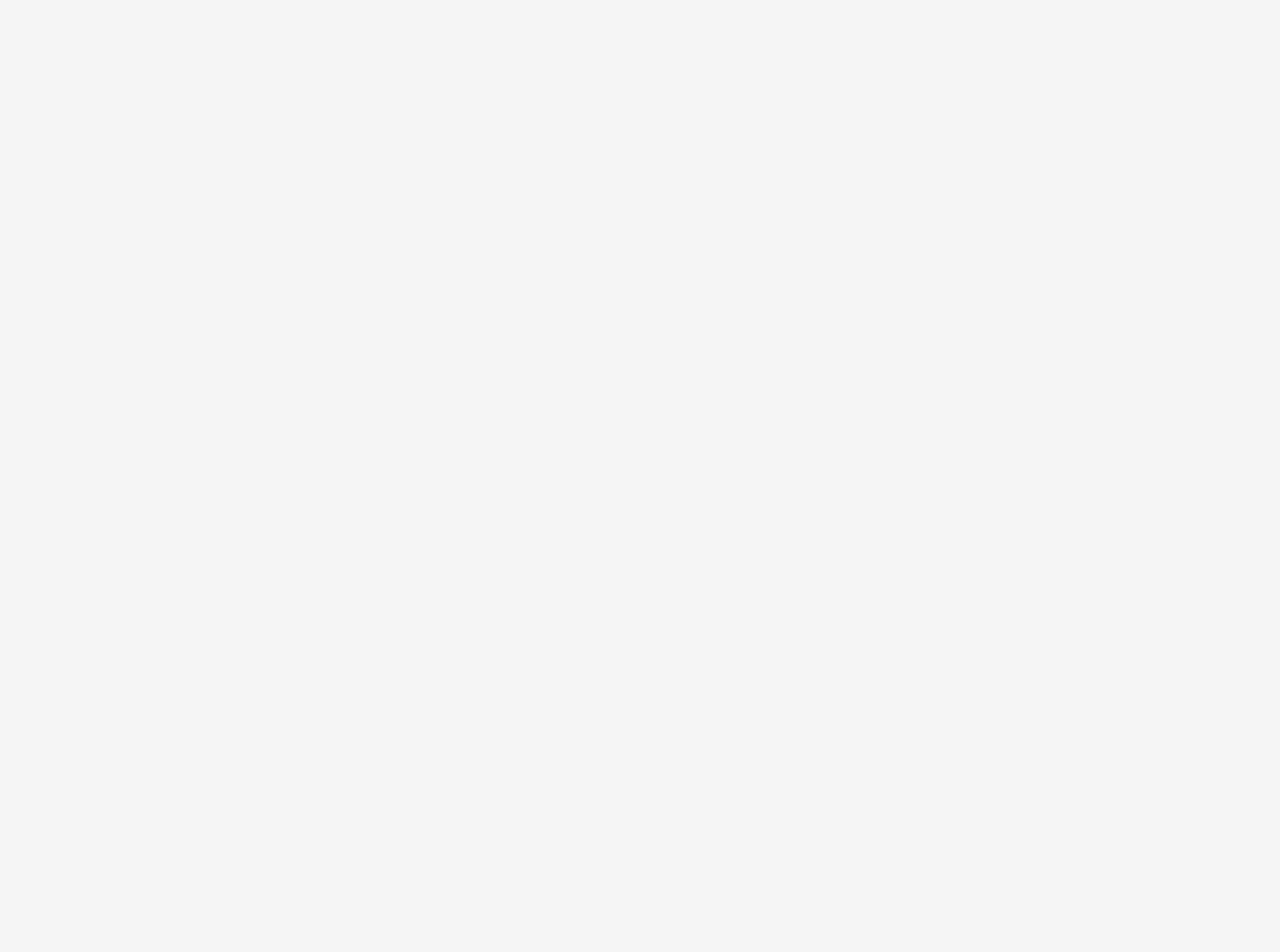
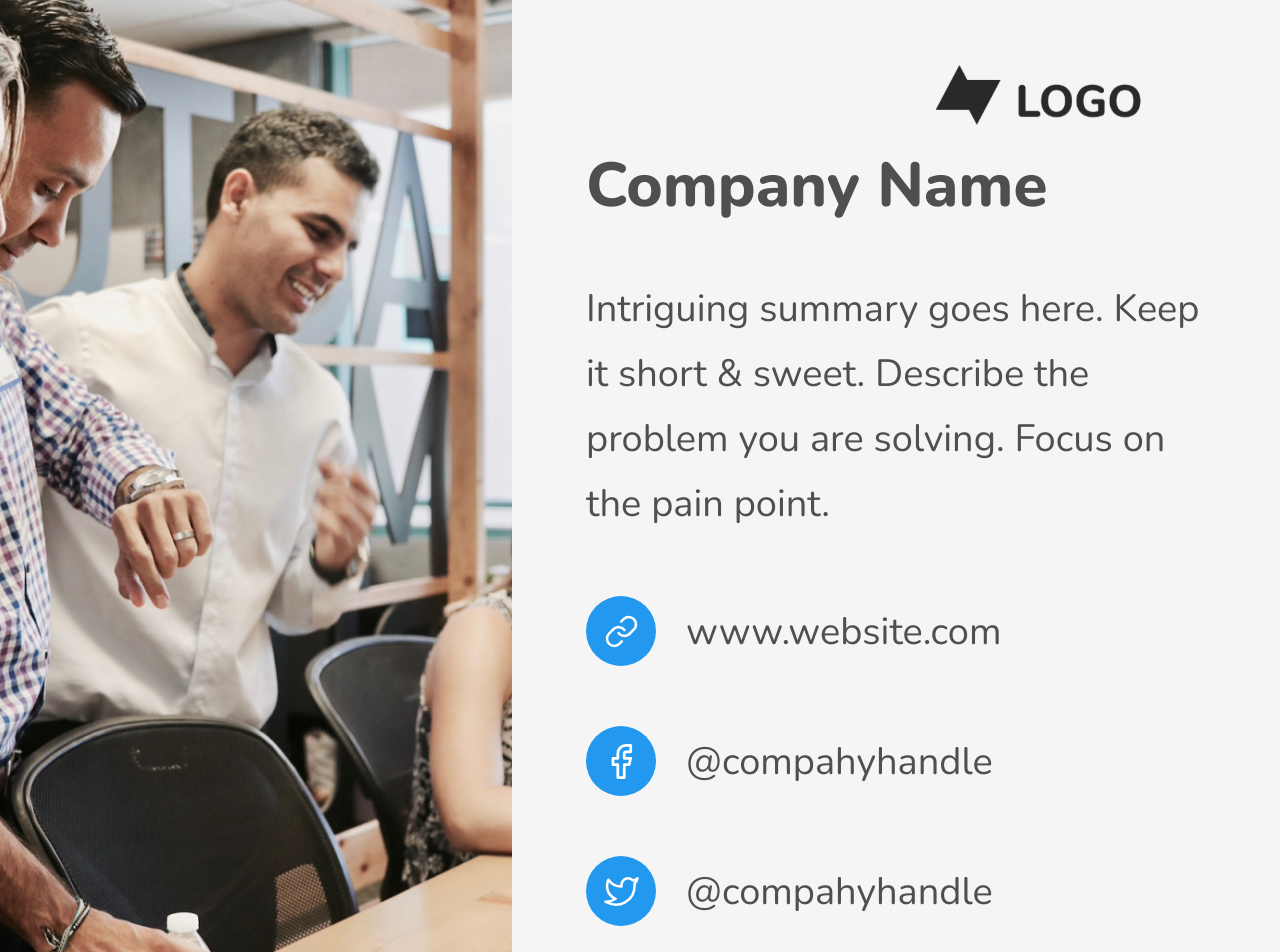
Before and after one commit to altyntsevlexus/pitch-deck-react, a React (Create React App) app: page / in a window 1280 px wide. Shown: the top 952 px of the page. Before the commit the page ends 800 px from the top, so only its background shows below. Built offline with nearby package versions, Linux system fonts and the light colour scheme.

Commit message:
404 added

```diff
--- a/package.json
+++ b/package.json
@@ -18,8 +18,7 @@
     "start": "react-scripts start",
     "build": "react-scripts build",
     "test": "react-scripts test",
-    "eject": "react-scripts eject",
-    "prepare": "husky install"
+    "eject": "react-scripts eject"
   },
   "eslintConfig": {
     "extends": [
--- a/src/components/Socials.jsx
+++ b/src/components/Socials.jsx
@@ -11,15 +11,21 @@ const Socials = ({ website, facebook, twitter }) => {
     <ul className="socials fs-48">
       <li className="socials__item">
         <Circle icon={linkImg} />
-        <Link to="/">{website}</Link>
+        <Link to="/" className="socials__link">
+          {website}
+        </Link>
       </li>
       <li className="socials__item">
         <Circle icon={facebookImg} />
-        <Link to="/">{facebook}</Link>
+        <Link to="/" className="socials__link">
+          {facebook}
+        </Link>
       </li>
       <li className="socials__item">
         <Circle icon={twitterImg} />
-        <Link to="/">{twitter}</Link>
+        <Link to="/" className="socials__link">
+          {twitter}
+        </Link>
       </li>
     </ul>
   );
--- /dev/null
+++ b/src/pages/no-match.jsx
@@ -0,0 +1,17 @@
+/* eslint-disable react/react-in-jsx-scope */
+import { Link } from 'react-router-dom';
+import Logo from '../components/Logo';
+
+const NoMatch = () => (
+  <section className="wrapper no-match text-light">
+    <Logo />
+    <h1 className="fs-72">
+      Oops... The page you were looking for doesn&#39;t exist
+    </h1>
+    <Link to="/" className="no-match__button fs-34">
+      Go Back
+    </Link>
+  </section>
+);
+
+export default NoMatch;
--- a/src/route/AppRouter.jsx
+++ b/src/route/AppRouter.jsx
@@ -6,11 +6,12 @@ import Cover from '../pages/cover';
 import Difference from '../pages/difference';
 import Marketing from '../pages/marketing';
 import Mission from '../pages/mission';
+import NoMatch from '../pages/no-match';
 import Target from '../pages/target';
 import Team from '../pages/team';
 
 const ROUTE_CONFIG = [
-  { path: '/cover', component: Cover },
+  { path: '/', component: Cover, exact: true },
   { path: '/cover-alt', component: Cover, theme: 'alt' },
   { path: '/cover-primary', component: Cover, theme: 'primary' },
   { path: '/team', component: Team },
@@ -22,6 +23,7 @@ const ROUTE_CONFIG = [
   { path: '/difference', component: Difference },
   { path: '/difference-alt', component: Difference, theme: 'alt' },
   { path: '/difference-primary', component: Difference, theme: 'primary' },
+  { path: '*', component: NoMatch },
 ];
 
 const AppRouter = () => {
@@ -31,7 +33,7 @@ const AppRouter = () => {
         {ROUTE_CONFIG.map((route, i) => {
           return (
             // eslint-disable-next-line react/no-array-index-key
-            <Route key={i} path={route.path}>
+            <Route key={i} path={route.path} exact={route.exact || false}>
               <route.component theme={route.theme} />
             </Route>
           );
--- a/src/styles/index.scss
+++ b/src/styles/index.scss
@@ -1,20 +1,21 @@
-@import "base/normalize";
-@import "base/variables";
-@import "base/mixins";
-@import "base/fonts";
-@import "base/templates";
-@import "base/common";
+@import 'base/normalize';
+@import 'base/variables';
+@import 'base/mixins';
+@import 'base/fonts';
+@import 'base/templates';
+@import 'base/common';
 
-@import "screens/bg";
-@import "screens/cover";
-@import "screens/difference";
-@import "screens/marketing";
-@import "screens/mission";
-@import "screens/target";
-@import "screens/team";
+@import 'screens/bg';
+@import 'screens/cover';
+@import 'screens/difference';
+@import 'screens/marketing';
+@import 'screens/mission';
+@import 'screens/target';
+@import 'screens/team';
+@import 'screens/no-match';
 
-@import "shared/circle";
-@import "shared/corner-img";
-@import "shared/info-block";
-@import "shared/socials";
-@import "shared/split-screen";
+@import 'shared/circle';
+@import 'shared/corner-img';
+@import 'shared/info-block';
+@import 'shared/socials';
+@import 'shared/split-screen';
--- /dev/null
+++ b/src/styles/screens/_no-match.scss
@@ -0,0 +1,22 @@
+.no-match {
+  @extend %flex-column;
+  padding: 0 50px;
+  justify-content: center;
+  align-items: center;
+  text-align: center;
+  color: $text-dark;
+  gap: 50px;
+
+  &__button {
+    padding: 15px 50px;
+    border-radius: 50px;
+    background-color: $primary;
+    color: $text-light;
+    transition: box-shadow 0.3s;
+
+    &:hover {
+      transition: box-shadow 0.3s;
+      box-shadow: 0 0 10px $text-dark;
+    }
+  }
+}
--- a/src/styles/shared/_socials.scss
+++ b/src/styles/shared/_socials.scss
@@ -20,8 +20,11 @@
     }
   }
 
-  &__description {
-    @extend %flex-column;
-    gap: 20px;
+  &__link {
+    transition: color 0.3s;
+
+    &:hover {
+      color: $primary;
+    }
   }
 }
```
